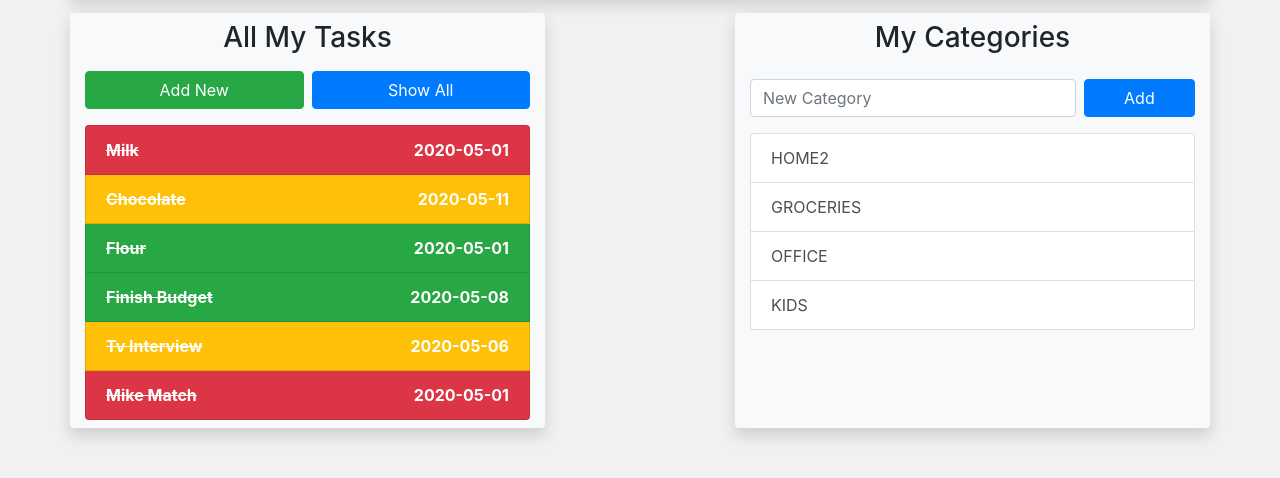
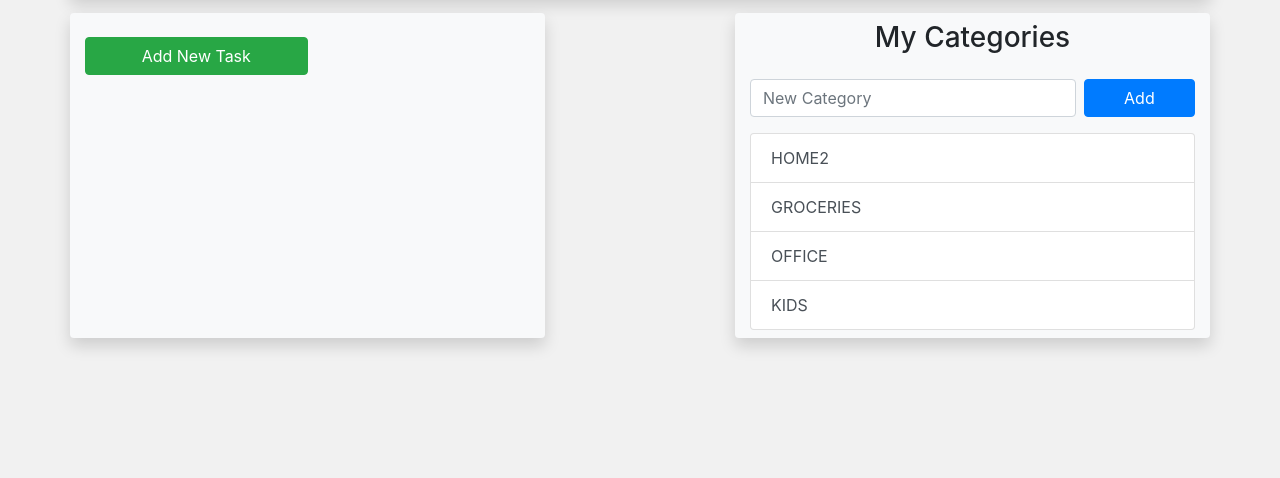
Before and after one commit to Salvador-ON/Todo-List-JS, a plain HTML site: page index.html in a window 1280 px wide. Shown: the part 86-564 px from the top of the page. Drawn offline with nearby package versions, Linux system fonts and the light colour scheme.

Commit message:
update project

```diff
--- a/index.html
+++ b/index.html
@@ -13,7 +13,7 @@
       href="https://cdnjs.cloudflare.com/ajax/libs/font-awesome/5.13.0/css/all.min.css"
     />
     <link rel="stylesheet" href="./assets/style.css" />
-    <title>Title</title>
+    <title>Simple To-do-list</title>
   </head>
 
   <body>
@@ -43,7 +43,6 @@
       <div class="row d-flex justify-content-between">
         <div class="col-5 bg-light rounded shadow">
           <div class="h3 text-center py-2 text-capitalize" id="AllTasks">
-            All My Tasks
           </div>
           <div class="d-flex justify-content-between">
             <button
@@ -51,14 +50,7 @@
               class="btn btn-success w-50 mb-2 mr-1"
               id="buttonNewTask"
             >
-              Add New
-            </button>
-            <button
-              type="button"
-              class="btn btn-primary w-50 mb-2 ml-1"
-              id="buttonShowAll"
-            >
-              Show All
+              Add New Task
             </button>
           </div>
 
--- a/main.js
+++ b/main.js
@@ -403,6 +403,10 @@ class Task {
     return (this.errors.length > 0);
   }
 
+  flushErrors() {
+    this.errors = [];
+  }
+
   setError(error) {
     this.errors.push(error);
     return true;
@@ -429,7 +433,7 @@ class src_Logic {
   domInit() {
     DomManipulation.updateProjectList(this.projectObj.getAll());
     this.addListener();
-    DomManipulation.allMyTask(this.taskObj.getAll());
+    // DomMan.allMyTask(this.taskObj.getAll());
   }
 
 
@@ -455,8 +459,6 @@ class src_Logic {
         DomManipulation.addErrorMessage('Category is empty');
       }
     });
-    const button2 = document.getElementById('buttonShowAll');
-    button2.addEventListener('click', () => { DomManipulation.allMyTask(LocalStorage.getItem('tasks')); });
     const button3 = document.getElementById('buttonNewTask');
     button3.addEventListener('click', () => { DomManipulation.newTaskModal(LocalStorage.getItem('projects')); });
   }
@@ -505,13 +507,11 @@ class src_Logic {
   }
 
   createTask() {
-    document.getElementById('errors-list').innerHTML = ' ';
     const taskTitle = document.getElementById('taskTitle').value;
     const taskCategory = document.getElementById('taskCategory').value;
     const taskDate = document.getElementById('taskDate').value;
-    const taskPriority = parseInt(document.getElementById('taskPriority').value);
+    const taskPriority = parseInt(document.getElementById('taskPriority').value, 10);
     const taskDescription = document.getElementById('taskDescription').value;
-
     if (this.taskObj.validateData(taskTitle, taskDescription, taskPriority,
       taskDate, taskCategory)) {
       DomManipulation.showNewTaskErrors(this.taskObj.getErrors());
```
